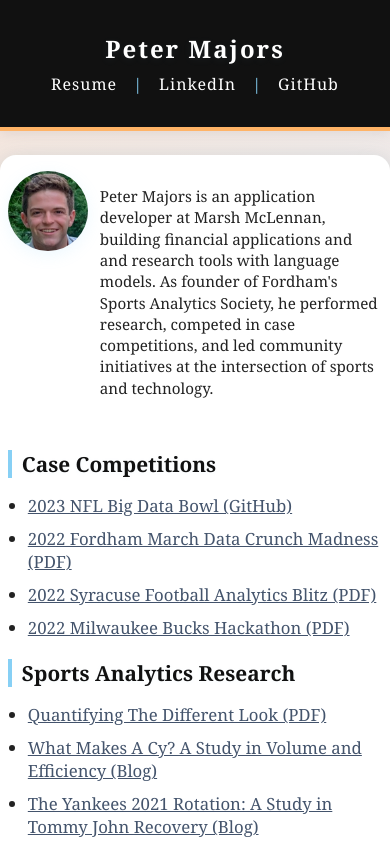
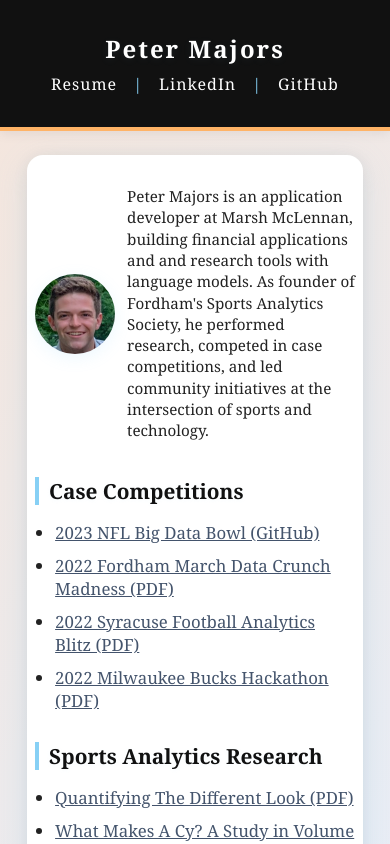
Before and after one commit to peterlmajors/portfolio, a React (Create React App) app: page / in a window 390 px wide. Shown: the top 844 px of the page. Built offline with nearby package versions, Linux system fonts and the light colour scheme.

Commit message:
Stricter Horizontal Margins for Mobile

```diff
--- a/src/App.css
+++ b/src/App.css
@@ -55,9 +55,6 @@
   z-index: 1;
   padding-bottom: 24px;
 }
-section {
-  margin-bottom: 32px;
-}
 section h2 {
   font-size: 1.3rem;
   margin-bottom: 12px;
@@ -86,7 +83,8 @@
   display: flex;
   align-items: center;
   gap: 20px;
-  margin-bottom: 36px;
+  margin-bottom: 20px;
+  flex-wrap: nowrap;
 }
 .profile-pic {
   display: block;
@@ -101,8 +99,8 @@
 }
 @media (max-width: 600px) {
   .main {
-    width: 96vw;
-    max-width: 98vw;
+    width: calc(90vw - 8%);
+    max-width: calc(100vw - 4%);
     padding: 16px 2vw 32px 2vw;
     margin: 24px auto 0 auto;
     margin-bottom: 24px;
@@ -117,7 +115,8 @@
   .intro-flex {
     flex-direction: row;
     gap: 12px;
-    align-items: flex-start;
+    align-items: center;
+    flex-wrap: nowrap;
   }
   .profile-pic {
     width: 80px;
@@ -127,8 +126,10 @@
   .intro-flex p {
     font-size: 0.95rem;
     line-height: 1.4;
+    flex: 1;
+    min-width: 0;
   }
   section {
-    margin-bottom: 20px;
+    margin-bottom: 30px;
   }
 }
```
Also changed, not shown: src/logo.svg (deleted).
